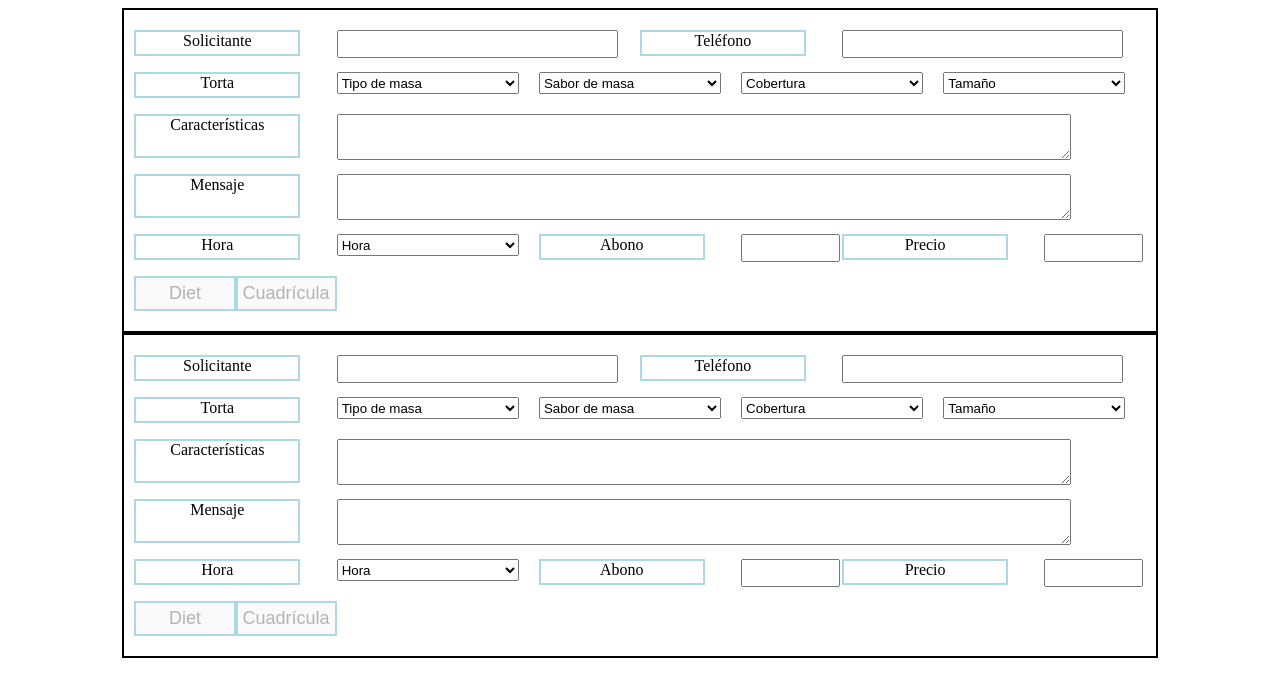
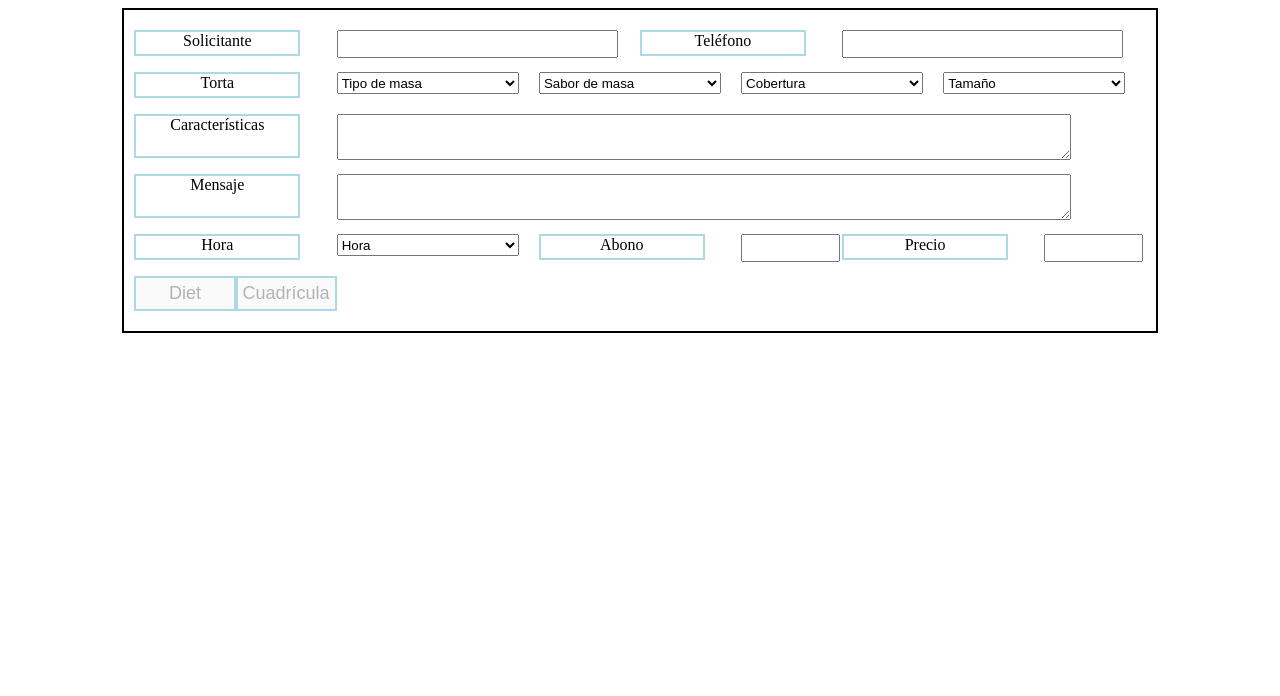
Before and after one commit to rinobits/front-backend, a plain HTML site: page node.js - 001/frontend/index.html in a window 1280 px wide. Drawn offline with nearby package versions, Linux system fonts and the light colour scheme; files that its build step writes are made by us from their sources.

Commit message:
Update index.html

```diff
--- a/node.js - 001/frontend/index.html
+++ b/node.js - 001/frontend/index.html
@@ -1,12 +1,9 @@
-
 <!DOCTYPE html>
 <html>
-
 <head>
     <title>TestN001</title>
-    <link rel="stylesheet" href="style.css">
+    <link rel="stylesheet" href="./css/style.css">
 </head>
-
 <body>
     <form action="/" method="POST">
         <div class="container">
@@ -77,89 +74,5 @@
     </form>
 
     <script src="https://cdnjs.cloudflare.com/ajax/libs/jquery/3.5.1/jquery.js"></script>
-    <script type="text/javascript" src="js/main.js"></script>
+    <script type="text/javascript" src="./js/main.js"></script>
 </body>
-
-
-<!DOCTYPE html>
-<html>
-
-<head>
-    <title>TestN001</title>
-    <link rel="stylesheet" href="style.css">
-</head>
-
-<body>
-    <form action="/" method="POST">
-        <div class="container">
-            <div class="row1">
-                <div class="label">Solicitante</div>
-                <div class="field">
-                    <input name="solicitante" class="form-control" id="solicitante" type="text" required>
-                </div>
-                <div class="label1">Teléfono</div>
-                <div class="field1"><input name="telefono" class="form-control" id="telefono" type="text" required></div>
-            </div>
-            <div class="row2">
-                <div class="label">Torta</div>
-                <div class="field">
-                    <select name="tipoMasa" id="tipoMasa" class="form-control" required>
-                                    <option value="">Tipo de masa</option>
-                                </select>
-                </div>
-                <div class="field1">
-                    <select name="saborMasa" id="saborMasa" class="form-control" required>
-                                    <option value="">Sabor de masa</option>
-                                </select>
-                </div>
-                <div class="field2">
-                    <select name="cobertura" id="cobertura" class="form-control" required>
-                                    <option value="">Cobertura</option>
-                                </select>
-                </div>
-                <div class="field3">
-                    <select name="tamano" id="tamano" class="form-control" required>
-                        <option value="">Tamaño</option>
-                    </select>
-                </div>
-            </div>
-            <div class="row3">
-                <div class="label">Características</div>
-                <div class="field">
-                    <textarea name="caracteristicas" class="form-control" id="caracteristicas" required></textarea>
-                </div>
-            </div>
-            <div class="row4">
-                <div class="label">Mensaje</div>
-                <div class="field">
-                    <textarea name="mensaje" class="form-control" id="mensaje" required></textarea>
-                </div>
-            </div>
-            <div class="row5">
-                <div class="label">Hora</div>
-                <div class="field">
-                    <select name="horaDrop" id="horaDrop" class="form-control" required>
-                                    <option value="">Hora</option>
-                                </select>
-                </div>
-                <div class="label1">Abono</div>
-                <div class="field1">
-                    <input name="abono" class="form-control" id="abono" type="text">
-                </div>
-                <div class="label2">Precio</div>
-                <div class="field2">
-                    <input name="precio" class="" id="precio" type="text">
-                </div>
-            </div>
-            <div class="row6">
-                <button class="label" disabled>Diet</button>
-                <button class="label1" disabled>Cuadrícula</button>
-            </div>
-        </div>
-    </form>
-
-    <script src="https://cdnjs.cloudflare.com/ajax/libs/jquery/3.5.1/jquery.js"></script>
-    <script type="text/javascript" src="js/main.js"></script>
-</body>
-
-</html>
```
